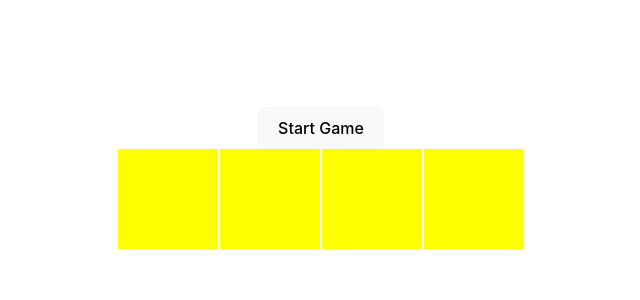
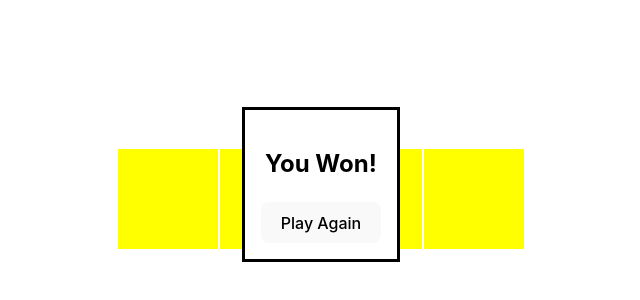
Before and after one commit to nikolaos-konstan/Mastermind, a React (Vite) app: page / in a window 1280 px wide. Shown: the part 220-520 px from the top of the page, without its empty margins (319-959 px from the left). Built offline with nearby package versions, Linux system fonts and the light colour scheme.

Commit message:
modal open

```diff
--- a/src/App.jsx
+++ b/src/App.jsx
@@ -3,6 +3,7 @@ import "./App.css";
 import { SecretCombo } from "./Components/SecretCombo";
 import { TryLine } from "./Components/TryLine";
 import { ResultBox } from "./Components/ResultBox";
+import { ResultModal } from "./Components/ResultModal";
 
 function App() {
   //State of secret combination
@@ -43,6 +44,7 @@ function App() {
 
   return (
     <>
+      <ResultModal />
       {gameStart}
       <SecretCombo hiddenCombination={hiddenCombination} />
       {
--- a/src/Components/ResultModal.jsx
+++ b/src/Components/ResultModal.jsx
@@ -1,6 +1,6 @@
 export const ResultModal = () => {
   return (
-    <dialog>
+    <dialog open>
       <h2>You Won!</h2>
       <button>Play Again</button>
     </dialog>
```
